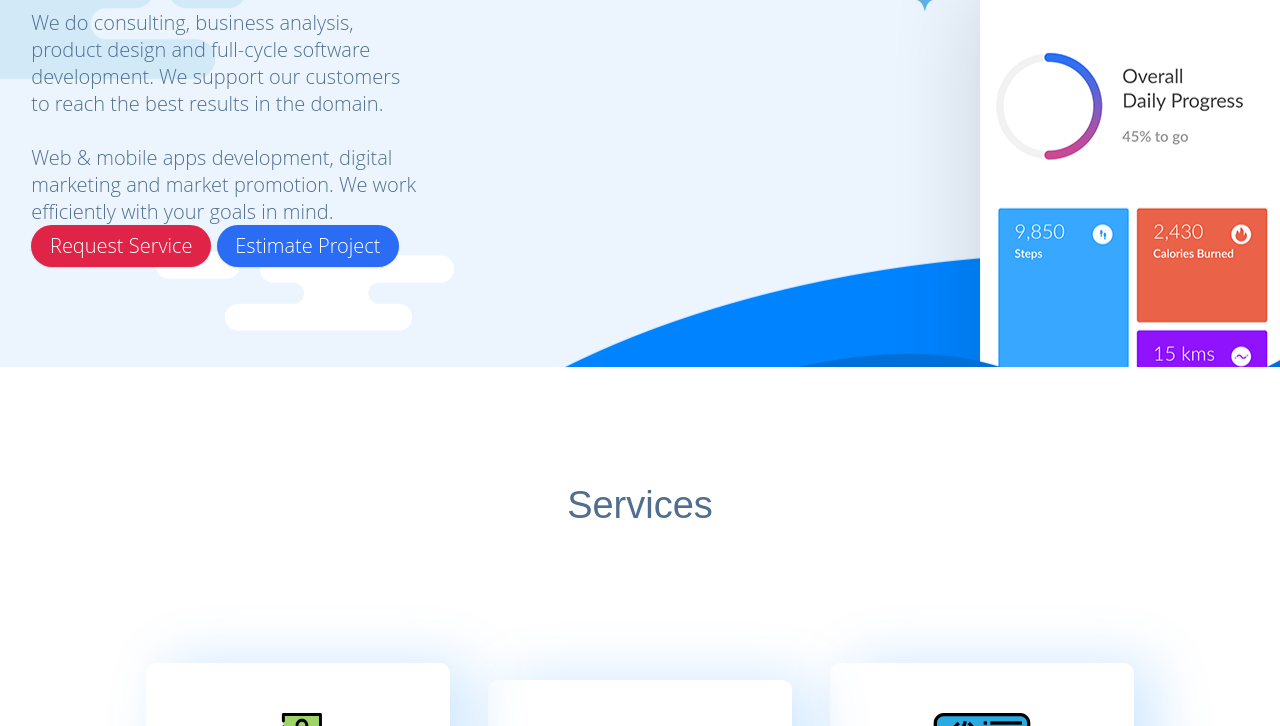
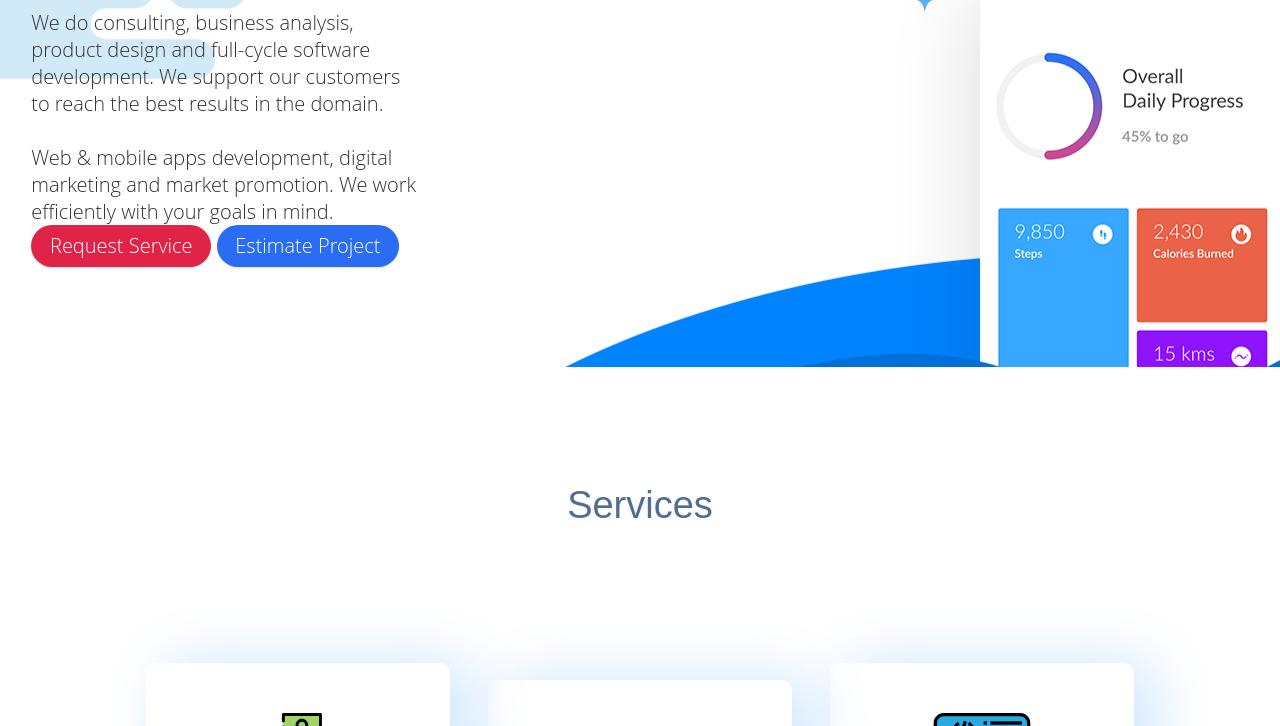
Before and after one commit to Volodymyr-sky/test-cody, a website: page main/index.html in a window 1280 px wide. Shown: the part 447-1173 px from the top of the page. Drawn offline with Linux system fonts and the light colour scheme.

Commit message:
before delete

```diff
--- a/main/assets/css/components/_2_main.scss
+++ b/main/assets/css/components/_2_main.scss
@@ -1,8 +1,6 @@
 .main {
     background-image: url(../img/clouds.png);
-    background-repeat: no-repeat;
-    background-color: #ecf5fe;
-    color: #516e90;
+    // background-color: #ecf5fe;
     padding: 100px 0;
     h2 {
         color: #516e90
--- a/main/assets/css/custom-style/_colors.scss
+++ b/main/assets/css/custom-style/_colors.scss
@@ -48,6 +48,9 @@
   @include defineColorHSL(--color-contrast-medium, 240, 1%, 48%);
   @include defineColorHSL(--color-contrast-high, 240, 4%, 20%);
   @include defineColorHSL(--color-contrast-higher, 240, 8%, 12%);
+
+  //custom colors
+  @include defineColorHSL(--color-blue, 196, 68%, 42%);
 }
 
 // --------------------------------
--- a/main/index.html
+++ b/main/index.html
@@ -53,7 +53,7 @@
       </nav>
     </div>
   </header>
-  <section class="main">
+  <section class="main color-blue bg-no-repeat">
     <div class="main__inner container max-width-lg">
       <div class="main__container col-4 ">
         <h2 class="main__title">
@@ -242,6 +242,8 @@
     Technologies
   </h3>
 </div>
+
+
   </section>
 
 
```
Also changed, not shown: main/assets/css/style-fallback.css, main/assets/css/style.css.
